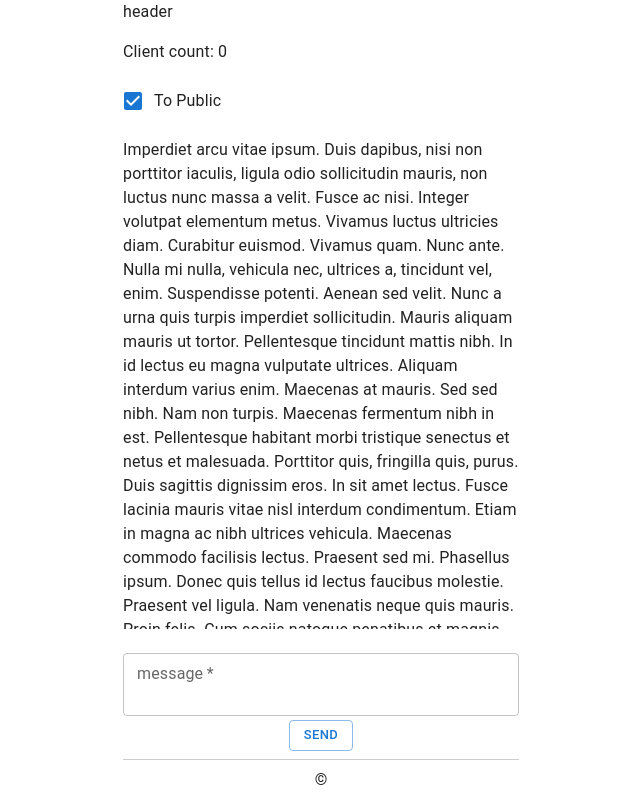
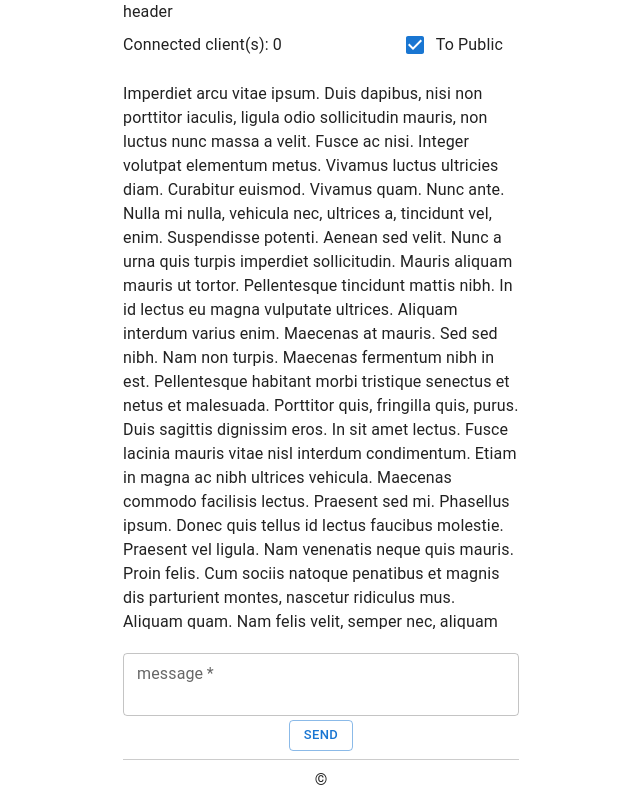
Before and after one commit to techBoolo/chat-simple-fe, a React (Create React App) app: page / in a window 1280 px wide. Shown: the whole page, without its empty margins (319-959 px from the left). Built offline with nearby package versions, Linux system fonts and the light colour scheme; no server answers.

Commit message:
add client count state in redux

```diff
--- a/src/App.js
+++ b/src/App.js
@@ -1,5 +1,7 @@
 import { useEffect, useState } from 'react'
 import io from 'socket.io-client'
+import { useSelector, useDispatch } from 'react-redux'
+import { setClientCount } from './redux/reducers/chatSlice.js'
 import Header from './components/Header/'
 import Footer from './components/Footer/'
 import ChatForm from './components/ChatForm/'
@@ -12,7 +14,8 @@ const socket = io(socketio_server)
 
 const App = () => {
   const [ isConnected, setIsConnected ] = useState(socket.connected)
-  const [ clientCount, setClientCount ] = useState(0)
+  const { clientCount } = useSelector(state => state.chat)
+  const dispatch = useDispatch()
 
   useEffect(() => {
 
@@ -24,10 +27,10 @@ const App = () => {
     })
 
     socket.on('new connection', params => {
-      setClientCount(params.count)
+      dispatch(setClientCount(params.count))
     })
     socket.on('client left', ({ count }) => {
-      setClientCount(count)
+      dispatch(setClientCount(count))
     })
 
     // registered listeners must be cleanedup, to prevent multiple event listener
@@ -45,7 +48,6 @@ const App = () => {
     <CssBaseline />
     <Container maxWidth='xs' sx={{ height: '100vh', display: 'flex', flexDirection: 'column' }}>
       <Header />
-      <p>Client count: { clientCount }</p>
       <Info />
       <p style={{ flex: 1, overflowY: 'scroll'}}> Imperdiet arcu vitae ipsum. Duis dapibus, nisi non porttitor iaculis,
     ligula odio sollicitudin mauris, non luctus nunc massa a velit. Fusce ac
--- a/src/components/Info/index.js
+++ b/src/components/Info/index.js
@@ -2,18 +2,20 @@ import { useSelector, useDispatch } from 'react-redux'
 
 import { setToPublic } from '../../redux/reducers/chatSlice.js'
 import Box from '@mui/material/Box'
+import Typography from '@mui/material/Typography'
 import FormControlLabel from '@mui/material/FormControlLabel'
 import Checkbox from '@mui/material/Checkbox'
 
 const Info = (props) => {
-  const { toPublic } = useSelector(state => state.chat)
+  const { toPublic, clientCount } = useSelector(state => state.chat)
   const dispatch = useDispatch()
 
   const changeToPublic = (ev) => {
     dispatch(setToPublic(ev.target.checked))
   }
   return (
-    <Box>
+    <Box sx={{ display: 'flex', justifyContent: 'space-between', alignItems: 'center' }}>
+      <Typography>Connected client(s): { clientCount }</Typography>
       <FormControlLabel
         control={
           <Checkbox
--- a/src/redux/reducers/chatSlice.js
+++ b/src/redux/reducers/chatSlice.js
@@ -2,6 +2,7 @@ import { createSlice } from '@reduxjs/toolkit'
 
 const initialState = {
   toPublic: true,
+  clientCount: 0,
 }
 
 const chatSlice = createSlice({
@@ -11,8 +12,11 @@ const chatSlice = createSlice({
     setToPublic: (state, action) => {
       state.toPublic = action.payload
     },
+    setClientCount: (state, action) => {
+      state.clientCount = action.payload
+    },
   }
 })
 
-export const { setToPublic } = chatSlice.actions
+export const { setToPublic, setClientCount } = chatSlice.actions
 export default chatSlice.reducer
```
